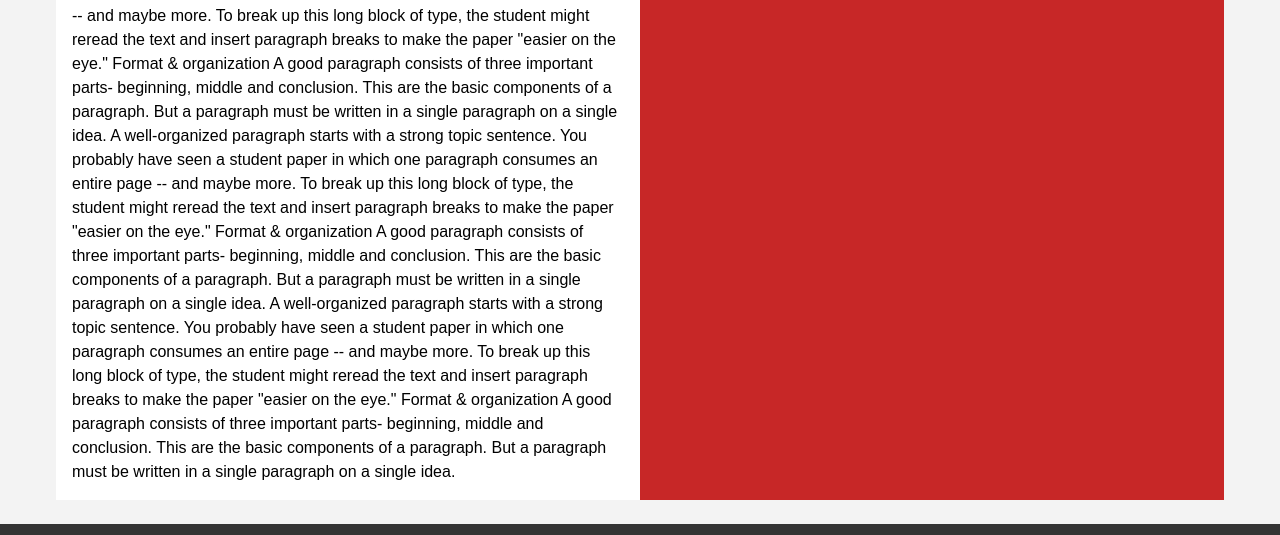
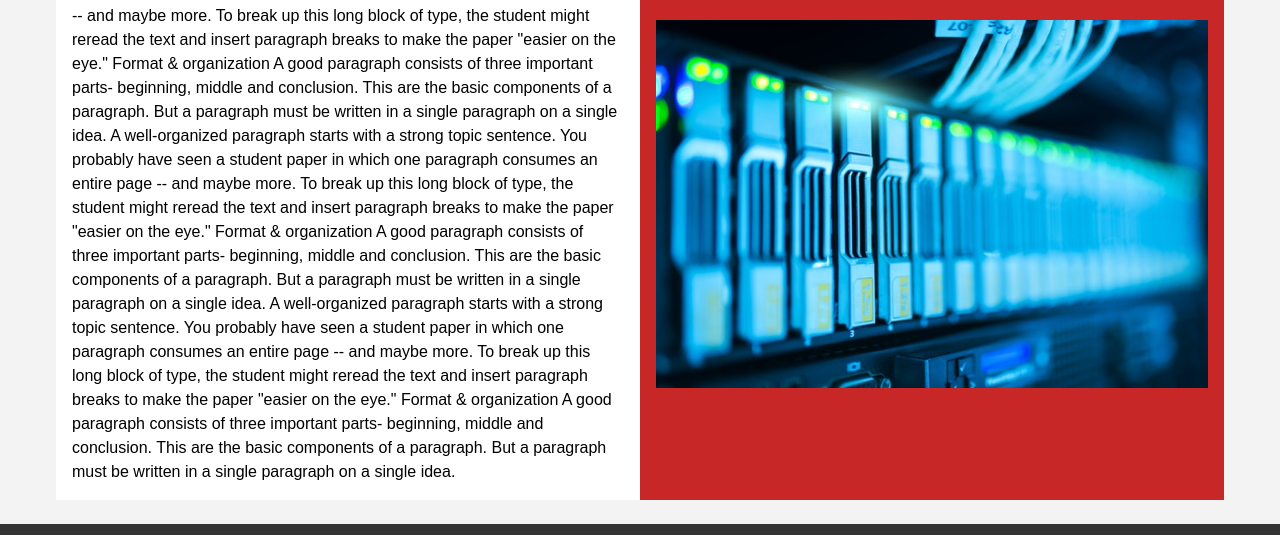
Before and after one commit to manish485/NewsGrid, a plain HTML site: page about.html in a window 1280 px wide. Shown: the part 265-800 px from the top of the page. Drawn offline with Linux system fonts and the light colour scheme.

Commit message:
Update about.html
Commit for images path changes

```diff
--- a/about.html
+++ b/about.html
@@ -77,7 +77,7 @@
                  <a href="#" class="btn secondry-btn">Join Now</a>
                   <br>
                   <br>
-                 <img src="../image_resources/articles/tech1.jpg" alt="">
+                 <img src="tech1.jpg" alt="">
               </aside>
 
 
```
